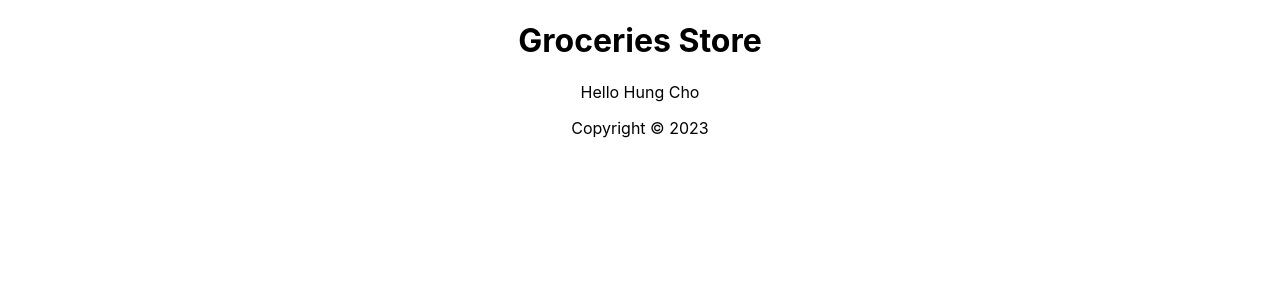
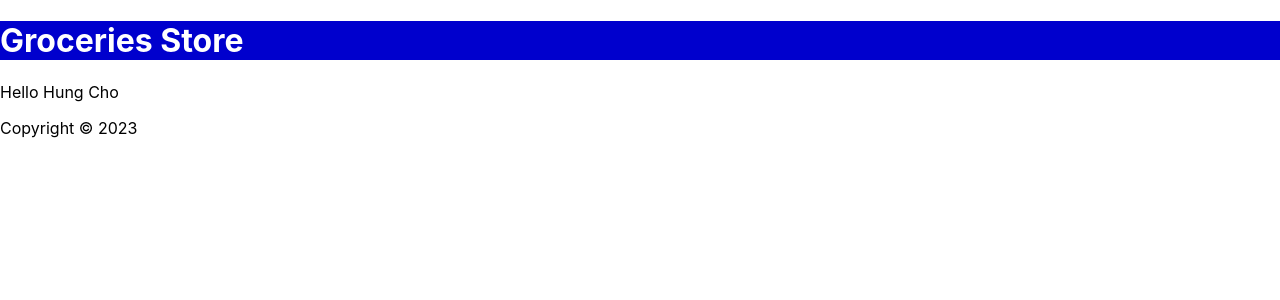
Before and after one commit to datxuantran/reactjs, a React (Create React App) app in the folder 01tut/: page / in a window 1280 px wide. Shown: the top 300 px of the page. Built offline with nearby package versions, Linux system fonts and the light colour scheme.

Commit message:
inline stylesheet as jsobject

```diff
--- a/01tut/src/App.css
+++ /dev/null
@@ -1,38 +0,0 @@
-.App {
-  text-align: center;
-}
-
-.App-logo {
-  height: 40vmin;
-  pointer-events: none;
-}
-
-@media (prefers-reduced-motion: no-preference) {
-  .App-logo {
-    animation: App-logo-spin infinite 20s linear;
-  }
-}
-
-.App-header {
-  background-color: #282c34;
-  min-height: 100vh;
-  display: flex;
-  flex-direction: column;
-  align-items: center;
-  justify-content: center;
-  font-size: calc(10px + 2vmin);
-  color: white;
-}
-
-.App-link {
-  color: #61dafb;
-}
-
-@keyframes App-logo-spin {
-  from {
-    transform: rotate(0deg);
-  }
-  to {
-    transform: rotate(360deg);
-  }
-}
--- a/01tut/src/App.js
+++ b/01tut/src/App.js
@@ -1,5 +1,3 @@
-import logo from './logo.svg';
-import './App.css';
 import Header from './Header';
 import Main from './Main';
 import Footer from './Footer';
--- a/01tut/src/Header.js
+++ b/01tut/src/Header.js
@@ -1,11 +1,15 @@
-import React from 'react'
+import React from "react";
 
 const Header = () => {
+  const headerStyle = {
+    backgroundColor: "mediumblue",
+    color: "#fff",
+  };
   return (
-  <header>
-    <h1>Groceries Store</h1>
-  </header>
-    )
-}
+    <header style={headerStyle}>
+      <h1>Groceries Store</h1>
+    </header>
+  );
+};
 
-export default Header
+export default Header;
```
Also changed, not shown: 01tut/src/logo.svg (deleted).
